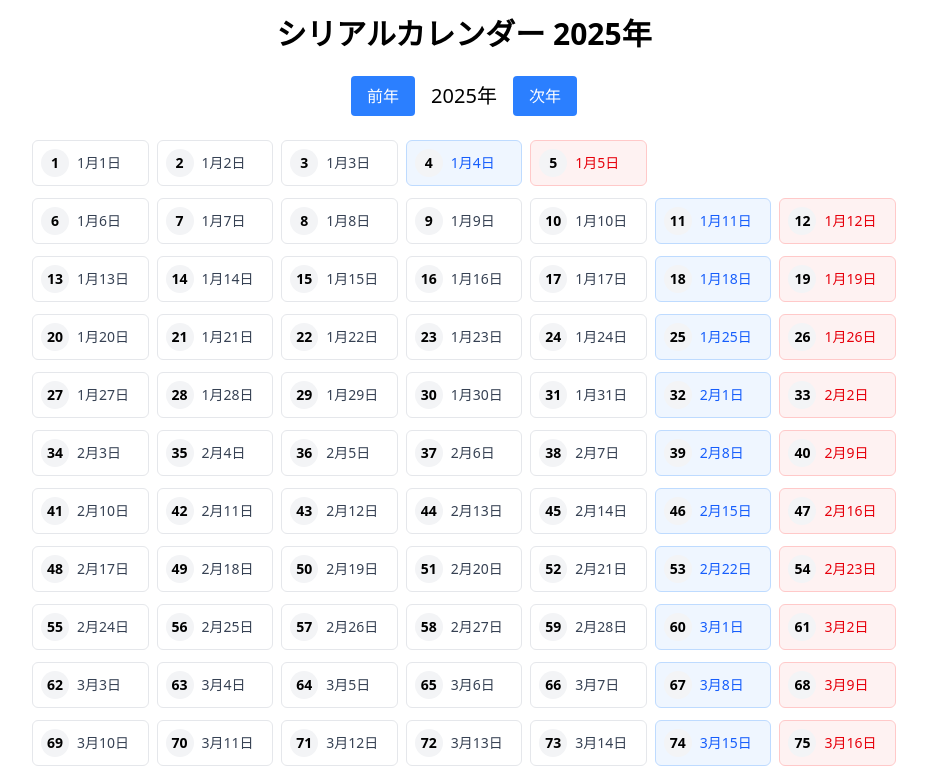
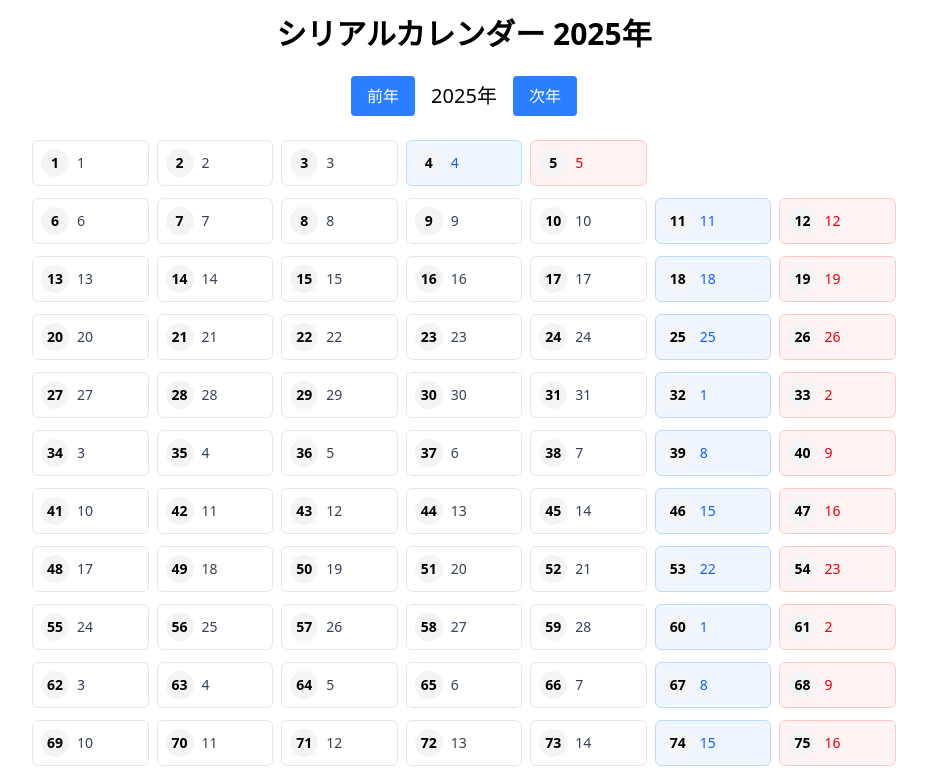
Before and after one commit to okonomi/period-calendar, a React (Vite) app: page / in a window 1280 px wide. Shown: the top 776 px of the page, without its empty margins (176-1103 px from the left). Built offline with nearby package versions, Linux system fonts and the light colour scheme.

Commit message:
fix: update date formatting to return only the day in Japanese format

```diff
--- a/src/App.tsx
+++ b/src/App.tsx
@@ -18,7 +18,7 @@ const dateUtils = {
 
   // 日付を日本語形式でフォーマット (M月D日)
   formatDateJP: (date: Date): string => {
-    return `${date.getMonth() + 1}月${date.getDate()}日`;
+    return `${date.getDate()}`;
   },
 
   // 日付を週ごとにグループ化
```
